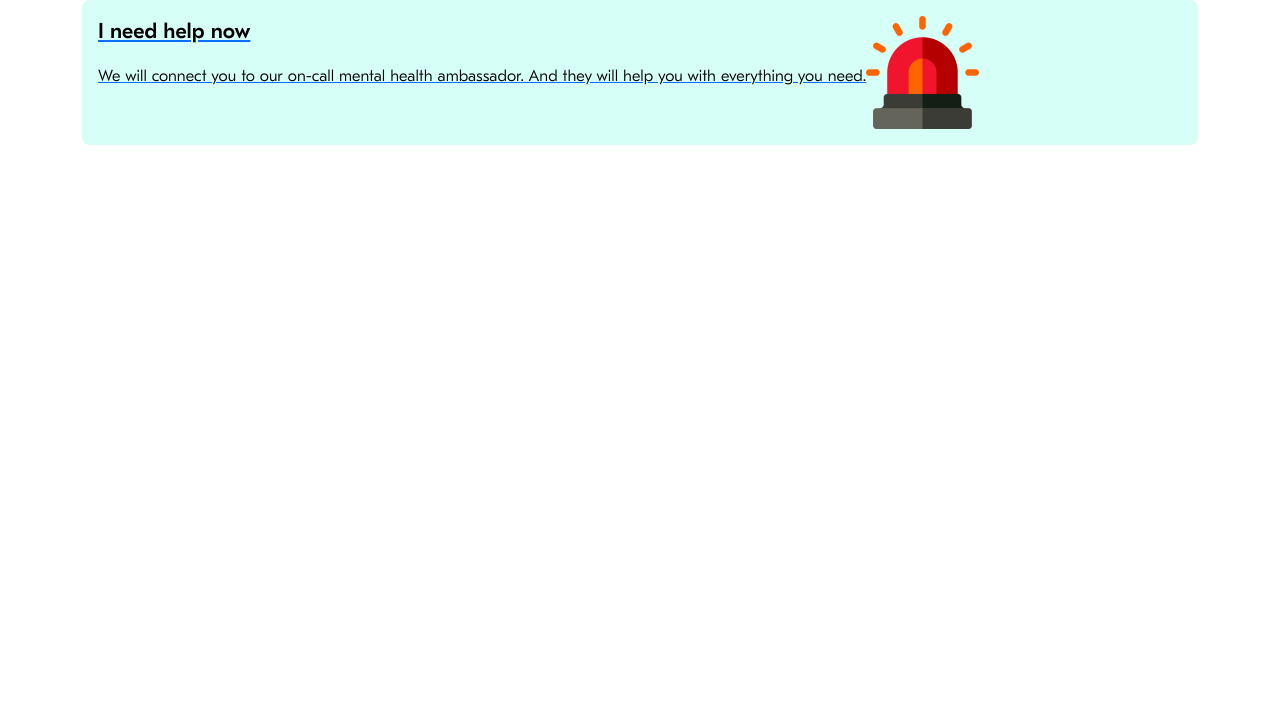
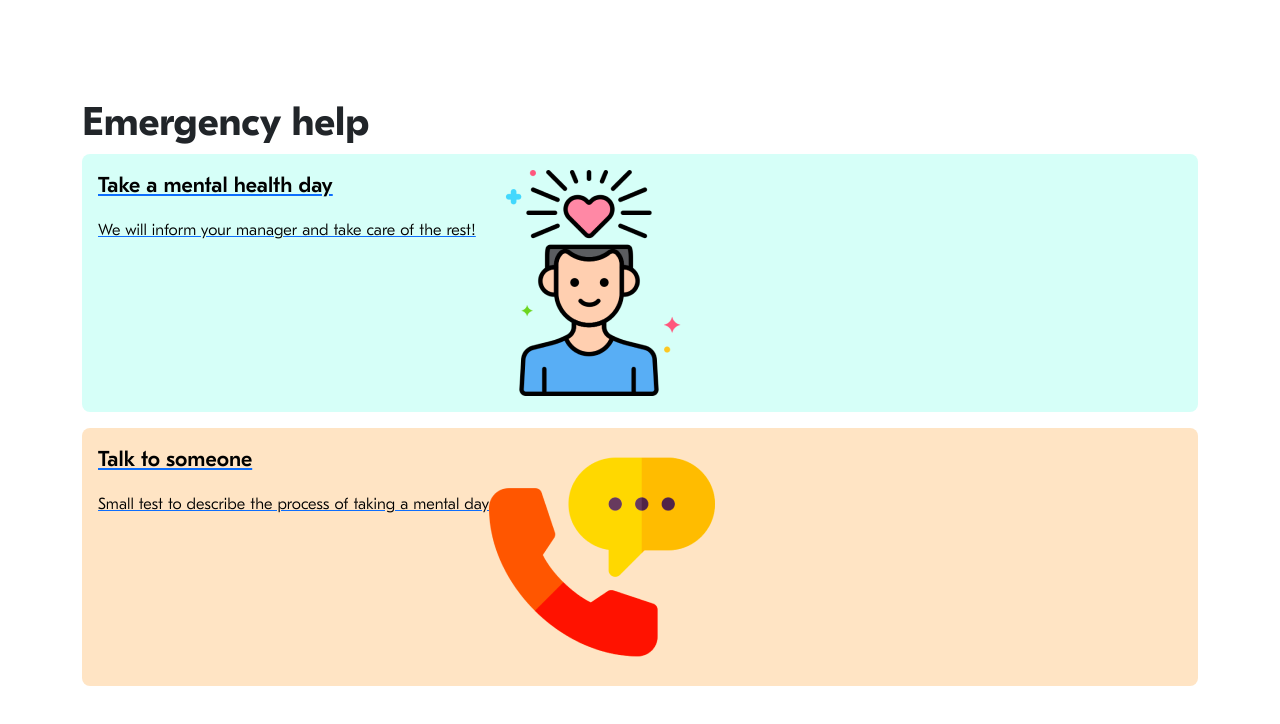
Before and after one commit to saivnm5/ld-hacks-mental-health, a React (Create React App) app: page /help-now in a window 1280 px wide. Shown: the top 724 px of the page. Built offline with nearby package versions, Linux system fonts and the light colour scheme.

Commit message:
emergencyhelp

```diff
--- a/src/App.css
+++ b/src/App.css
@@ -368,6 +368,10 @@ body, html {
   background-color: #F9FFD6;
 }
 
+.light-brown {
+    background-color: #FFE4C4;
+}
+
 .cta {
   font-size: 1.35rem;
   font-weight: 500;
--- a/src/App.js
+++ b/src/App.js
@@ -4,13 +4,14 @@ import { Routes, Route } from "react-router-dom";
 import Container from 'react-bootstrap/Container';
 import HelpLater from './HelpLater.jsx';
 import HelpLanding from './HelpLanding.jsx';
-import HelpNow from './HelpNow.jsx';
+import Emergencyhelp from './EmergencyHelp.jsx';
+
 
 const App = () => (
   <Container className='full-height'>
     <Routes>
       <Route path="/" element={HelpLanding()} />
-      <Route path="help-now" element={HelpNow()} />
+      <Route path="help-now" element={Emergencyhelp()} />
       <Route path="help-later" element={HelpLater()} />
     </Routes>
   </Container>
--- a/src/EmergencyHelp.jsx
+++ b/src/EmergencyHelp.jsx
@@ -2,17 +2,52 @@ import React from 'react';
 import './App.css';
 import Row from 'react-bootstrap/Row';
 import Col from 'react-bootstrap/Col';
-import HelpNow from './HelpNow';
-import HelpLater from './HelpLater.jsx';
+import {Link} from "react-router-dom";
+import MentalHealth from "./MentalHealth.png";
+import TalkToImg from "./TalkTo.png";
 
-const HelpLanding = () => (
+const Emergencyhelp = () => (
   <Row className='full-height'>
     <Col xs={12} className='vertical-center'>
-      <h1 className="title">What help do you need?</h1>
-      <HelpNow />
-      <HelpLater />
+      <h1 className="title">Emergency help</h1>
+      <HealthDay />
+      <TalkTo />
     </Col>
   </Row>
 );
 
-export default HelpLanding;
+const HealthDay = () => (
+    <Row >
+        <Col xs={12}>
+            <Link className='' to='/health-day'>
+                <div className='cta-container light-green'>
+                    <div>
+                        <p className='cta'>Take a mental health day </p>
+                        <p className='description'>We will inform your manager and take care of the rest!</p>
+                    </div>
+                    <img className='icon' src={MentalHealth} alt="MentalHealth" />
+                </div>
+            </Link>
+        </Col>
+    </Row>
+);
+
+const TalkTo = () => (
+    <Row >
+        <Col xs={12}>
+            <Link className='' to='/talk-to'>
+                <div className='cta-container light-brown'>
+                    <div>
+                        <p className='cta'>Talk to someone</p>
+                        <p className='description'>Small test to describe the process of taking a mental day</p>
+                    </div>
+                    <img className='icon' src={TalkToImg} alt="TalkTo" />
+                </div>
+            </Link>
+        </Col>
+    </Row>
+);
+
+
+
+export default Emergencyhelp;
```
Also changed, not shown: 1 other file (tests, documents, lock files or other folders).
